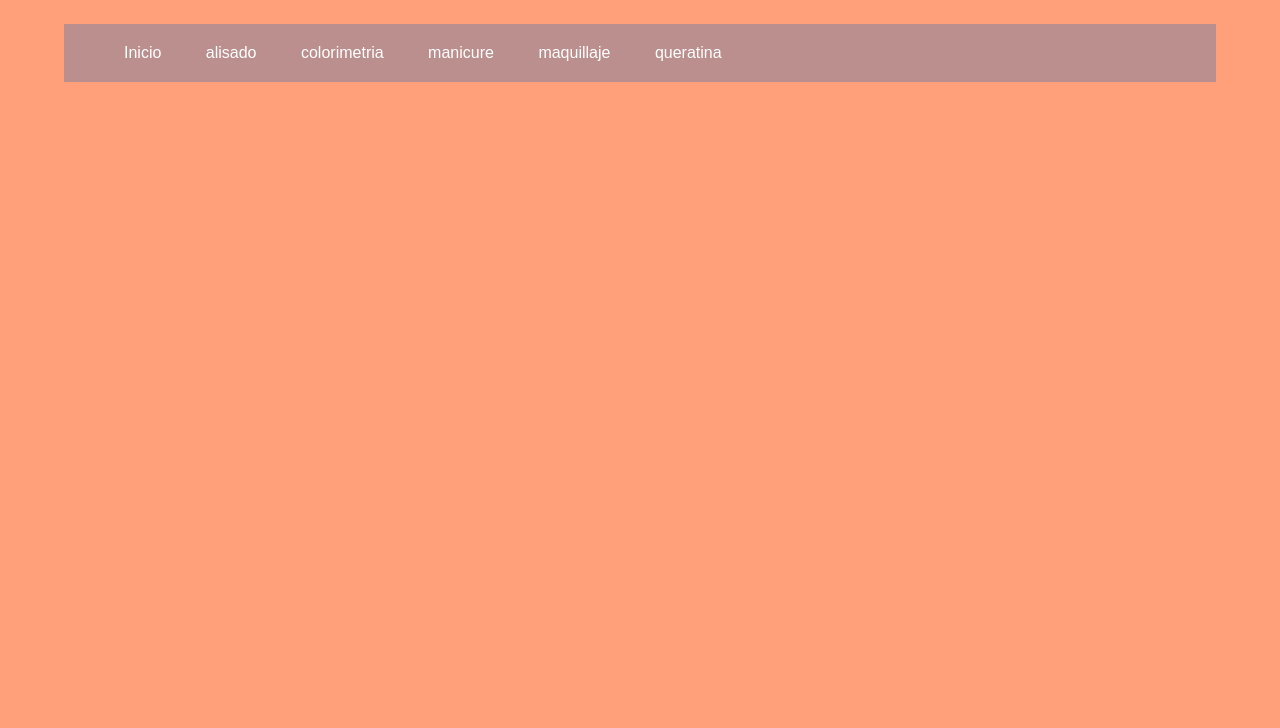
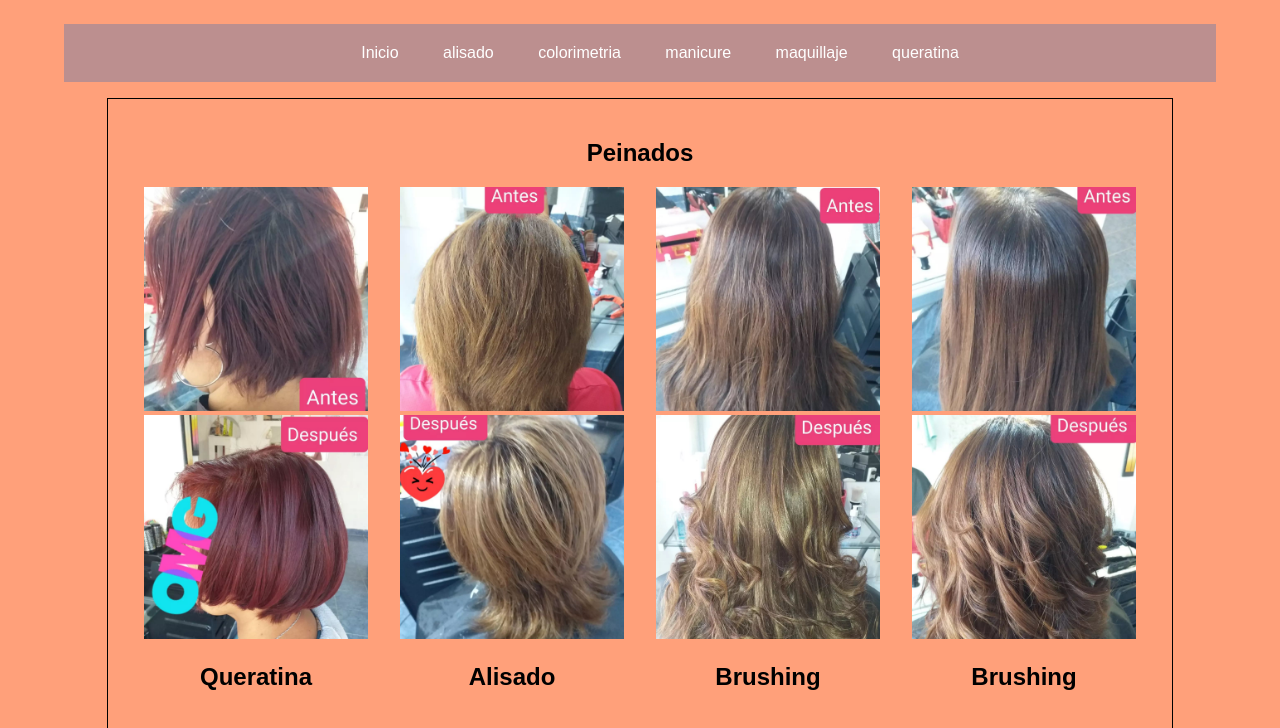
Before and after one commit to Facundo7Rodriguez/FJ-Stylo, a plain HTML site: page index.html in a window 1280 px wide. Shown: the part 82-810 px from the top of the page. Drawn offline with Linux system fonts and the light colour scheme.

Commit message:
Seccion peinados CSS

```diff
--- a/CSS/style.CSS
+++ b/CSS/style.CSS
@@ -2,6 +2,7 @@ body{
     font-family: Arial;
     background-color: lightsalmon;
     margin: 0;
+    text-align: center;
 }
 header{
     display: flex;
@@ -19,6 +20,7 @@ header{
     height: 50px;
     margin-right: 10 px;
 }
+/* Menu de navegacion */
 .menu{
     list-style: none;
     padding: 0;
@@ -38,5 +40,25 @@ header{
     text-align: center;
 }
 .menu li a :hover{
-    background-color: green;
+    background-color: lightseagreen;
 }
+/*Fin Menu de navegacion*/
+
+/*Seccion de Peinados*/
+.grid-layout{
+    display: grid;
+    grid-template-columns: auto auto auto auto;
+    grid-template-rows: auto auto;
+    justify-content: stretch;
+    width: 80%;
+    margin: 0 auto;
+    padding: 20px;
+    border: 1px solid black;
+}
+.grid-layout :hover{
+    background-color: antiquewhite;
+}
+.C1{
+    grid-column: 1/5;
+}
+/*Fin Seccion de Peinados*/
--- a/index.html
+++ b/index.html
@@ -27,6 +27,30 @@
             </ul>
         </div>
     </nav>
-
+    <section class="grid-layout">
+        <div class="C1">
+            <h1>Peinados</h1>
+        </div>
+        <div>
+                <a href="queratina.html"><img src="Imagenes/corte1.jpg" alt="tipo" width="224" height="224"></a>
+                <a href="queratina.html"><img src="Imagenes/corte1-1.jpg" alt="tipo" width="224" height="224"></a>
+                <h2>Queratina</h2>
+        </div>
+        <div>
+                <a href="alisado.html"><img src="Imagenes/corte2.jpg" alt="tipo" width="224" height="224"></a>
+                <a href="alisado.html"><img src="Imagenes/corte2-2.jpg" alt="tipo" width="224" height="224"></a>
+                <h2>Alisado</h2>
+        </div>
+        <div>
+                <a href="brushing.html"><img src="Imagenes/corte3.jpg" alt="tipo" width="224" height="224"></a>
+                <a href="brushing.html"><img src="Imagenes/corte3-3.jpg" alt="tipo" width="224" height="224"></a>
+                <h2>Brushing</h2>
+        </div>
+        <div>
+                <a href="brushing.html"><img src="Imagenes/corte4.jpg" alt="tipo" width="224" height="224"></a>
+                <a href="brushing.html"><img src="Imagenes/corte4-4.jpg" alt="tipo" width="224" height="224"></a>
+                <h2>Brushing</h2>
+        </div>
+    </section>
 </body>
 </html>
```
Also changed, not shown: Imagenes/corte1-1.jpg (added), Imagenes/corte1.jpg (added), Imagenes/corte2-2.jpg (added), Imagenes/corte2.jpg (added), Imagenes/corte3-3.jpg (added), Imagenes/corte3.jpg (added), Imagenes/corte4-4.jpg (added), Imagenes/corte4.jpg (added), brushing.html (added), manicure.html (deleted), seminarios de peluqueria, belleza y mas.html (added).
